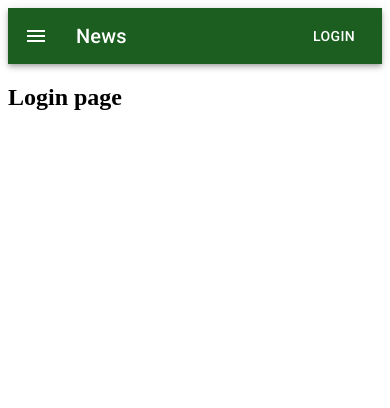
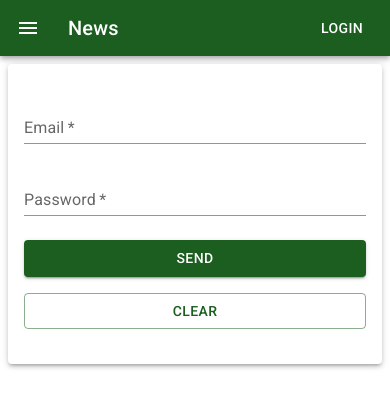
Before and after one commit to winstein27/hermes-front, a Next.js app: page /login in a window 390 px wide. Shown: the top 408 px of the page. Built offline with nearby package versions, Linux system fonts and the light colour scheme.

Commit message:
:sparkles: feat: login page
Adding responsive login page and global css styles

```diff
--- /dev/null
+++ b/src/components/login/LoginForm.tsx
@@ -0,0 +1,74 @@
+import React from 'react';
+
+import useMediaQuery from '@mui/material/useMediaQuery';
+import Box from '@mui/material/Box';
+import TextField from '@mui/material/TextField';
+import Button from '@mui/material/Button';
+
+interface Props {
+  submitHandler: (event: React.FormEvent<HTMLFormElement>) => void;
+}
+
+const LoginForm = (props: Props) => {
+  const matches = useMediaQuery('(min-width: 700px)');
+
+  const boxStyles = matches
+    ? { display: 'flex', justifyContent: 'center' }
+    : {};
+
+  const buttonStyles = matches
+    ? { marginRight: 3, paddingLeft: 4, paddingRight: 4 }
+    : { display: 'block', marginTop: 2, marginBottom: 2 };
+
+  return (
+    <Box
+      sx={{
+        padding: 2,
+      }}
+    >
+      <form action="POST" onSubmit={props.submitHandler}>
+        <TextField
+          required
+          id="email"
+          name="email"
+          label="Email"
+          placeholder="example@email.com"
+          variant="standard"
+          margin="normal"
+          fullWidth
+        />
+        <TextField
+          required
+          id="password"
+          type="password"
+          name="email"
+          label="Password"
+          variant="standard"
+          margin="normal"
+          fullWidth
+        />
+
+        <Box sx={{ ...boxStyles, marginTop: 2 }}>
+          <Button
+            variant="contained"
+            type="submit"
+            sx={buttonStyles}
+            fullWidth={!matches}
+          >
+            Send
+          </Button>
+          <Button
+            variant="outlined"
+            type="button"
+            sx={buttonStyles}
+            fullWidth={!matches}
+          >
+            Clear
+          </Button>
+        </Box>
+      </form>
+    </Box>
+  );
+};
+
+export default LoginForm;
--- a/src/pages/_app.tsx
+++ b/src/pages/_app.tsx
@@ -2,6 +2,7 @@ import type { AppProps } from 'next/app';
 import Head from 'next/head';
 import { ThemeProvider } from '@mui/material/styles';
 
+import '@/styles/globals.css';
 import theme from '@/styles/theme';
 
 import Header from '@/components/Header';
--- a/src/pages/login.tsx
+++ b/src/pages/login.tsx
@@ -1,5 +1,33 @@
+import React from 'react';
+
+import Box from '@mui/material/Box';
+import Paper from '@mui/material/Paper';
+
+import LoginForm from '@/components/login/LoginForm';
+
 const Login = () => {
-  return <h2>Login page</h2>;
+  const formSubmitHandler = (event: React.FormEvent<HTMLFormElement>) => {
+    event.preventDefault();
+  };
+
+  return (
+    <Box
+      sx={{
+        display: 'flex',
+        flexWrap: 'wrap',
+        justifyContent: 'center',
+        '& > :not(style)': {
+          m: 1,
+          width: 600,
+          height: 300,
+        },
+      }}
+    >
+      <Paper elevation={3}>
+        <LoginForm submitHandler={formSubmitHandler} />
+      </Paper>
+    </Box>
+  );
 };
 
 export default Login;
--- a/src/styles/globals.css
+++ b/src/styles/globals.css
@@ -0,0 +1,5 @@
+* {
+  box-sizing: border-box;
+  padding: 0;
+  margin: 0;
+}
```
